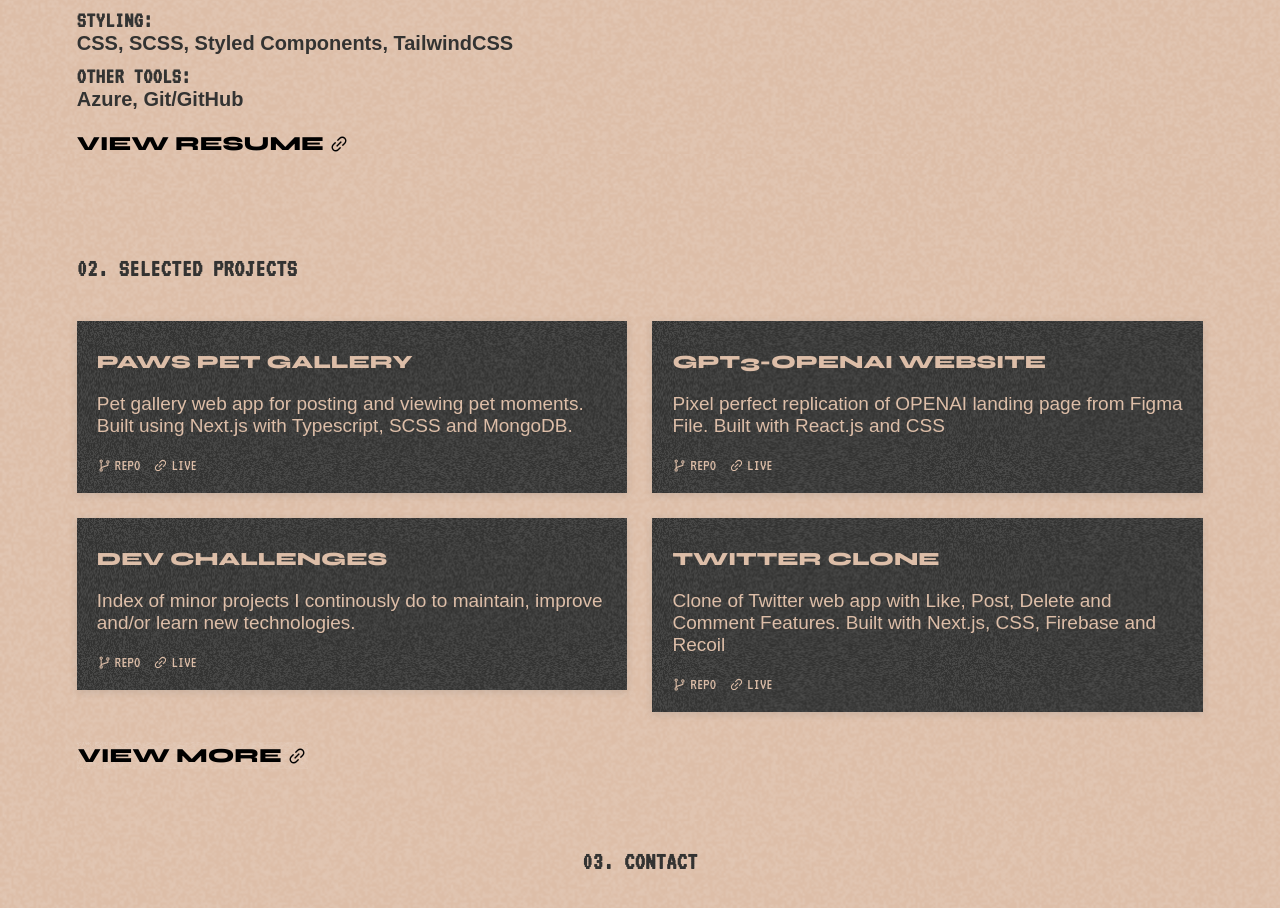
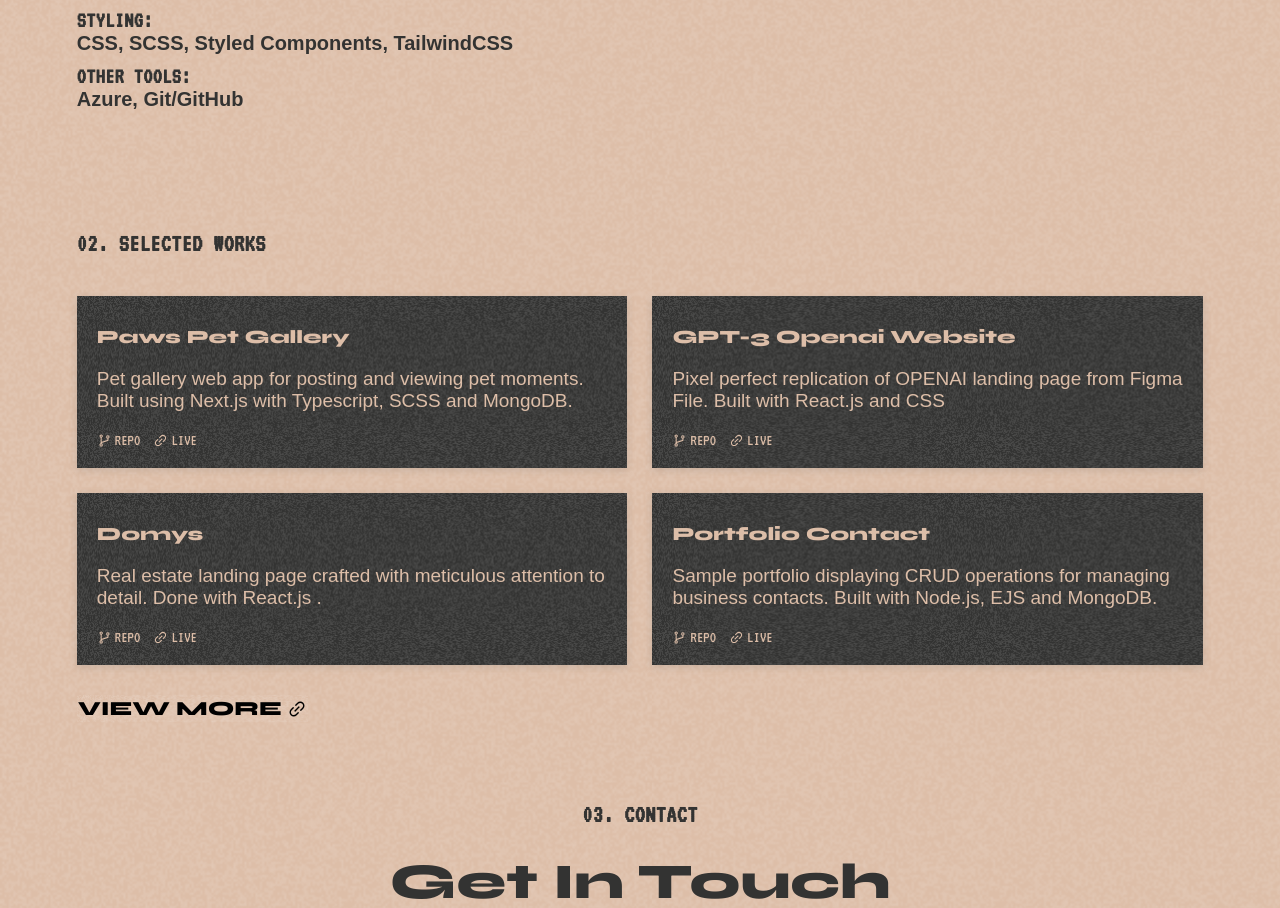
Before and after one commit to PhemiT/portfolio-v1, a Next.js app: page / in a window 1280 px wide. Shown: the part 847-1755 px from the top of the page. Built offline with nearby package versions, Linux system fonts and the light colour scheme; a web font is replaced by a local one.

Commit message:
update works

```diff
--- a/components/Resume.tsx
+++ b/components/Resume.tsx
@@ -7,11 +7,11 @@ const Resume = () => {
     const [isModalOpen, setIsModalOpen] = useState<boolean>(false)
   return (
     <div className='resume_main'>
-        <button
+        {/* <button
         onClick={() => setIsModalOpen(true)}>
             view resume
             <Icon icon={ICONS.live}/>
-        </button>
+        </button> */}
         <Modal
         isOpen={isModalOpen} onClose={() => setIsModalOpen(false)} heading={'resume'}>
             <div>
--- /dev/null
+++ b/components/WorkAlt.tsx
@@ -0,0 +1,31 @@
+import React from 'react'
+import Icon from './Icon'
+import ICONS from '../constants/ICONS'
+
+interface WorkProps  {
+    heading: string;
+    desc: string;
+    repoLink: string;
+    liveLink: string;
+}
+
+const WorkAlt:React.FC<WorkProps> = (props) => {
+  return (
+    <div className="work">
+        <h3>{props.heading}</h3>
+        <div className="info">
+            <p>{props.desc}</p>
+            <div className="links">
+                <a href={props.repoLink} target="_blank" rel="noopener noreferrer">
+                    <span><Icon icon={ICONS.repo} color='#DDBEA8' size={15} />Repo</span>
+                </a>
+                <a href={props.liveLink} target="_blank" rel="noopener noreferrer">
+                    <span><Icon icon={ICONS.live} color='#DDBEA8' size={15} />Live</span>
+                </a>
+            </div>
+        </div>
+    </div>
+  )
+}
+
+export default WorkAlt
--- a/modules/Work.tsx
+++ b/modules/Work.tsx
@@ -1,68 +1,37 @@
 import Icon from '../components/Icon'
+import WorkAlt from '../components/WorkAlt'
 import ICONS from '../constants/ICONS'
 
 const Work = () => {
     return (
         <>
             <div className="folio-work mg-container heading" id="work">
-                <h3>02. Selected Projects</h3>
+                <h3>02. Selected Works</h3>
                 <div className="selected-works">
-                    <div className="work">
-                        <h3>PAWS PET GALLERY</h3>
-                        <div className="info">
-                            <p>Pet gallery web app for posting and viewing pet moments. Built using Next.js with Typescript, SCSS and MongoDB.</p>
-                            <div className="links">
-                                <a href="https://github.com/PhemiT/Paws" target="_blank" rel="noopener noreferrer">
-                                    <span><Icon icon={ICONS.repo} color='#DDBEA8' size={15} />Repo</span>
-                                </a>
-                                <a href="https://paws-app.vercel.app/" target="_blank" rel="noopener noreferrer">
-                                    <span><Icon icon={ICONS.live} color='#DDBEA8' size={15} />Live</span>
-                                </a>
-                            </div>
-                        </div>
-                    </div>
-                    <div className="work">
-                        <h3>GPT3-OPENAI WEBSITE</h3>
-                        <div className="info">
-                            <p>Pixel perfect replication of OPENAI landing page from Figma File. Built with React.js and CSS</p>
-                            <div className="links">
-                                <a href="https://github.com/PhemiT/gpt3-openai-site" target="_blank" rel="noopener noreferrer">
-                                    <span><Icon icon={ICONS.repo} color='#DDBEA8' size={15} />Repo</span>
-                                </a>
-                                <a href="https://gpt3-openai-pt.vercel.app/" target="_blank" rel="noopener noreferrer">
-                                    <span><Icon icon={ICONS.live} color='#DDBEA8' size={15} />Live</span>
-                                </a>
-                            </div>
-                        </div>
-                    </div>
-                    <div className="work">
-                        <h3>DEV CHALLENGES</h3>
-                        <div className="info">
-                            <p>Index of minor projects I continously do to maintain, improve and/or learn new technologies.</p>
-                            <div className="links">
-                                <a href="https://github.com/PhemiT/Dev-Challenges" target="_blank" rel="noopener noreferrer">
-                                    <span><Icon icon={ICONS.repo} color='#DDBEA8' size={15} />Repo</span>
-                                </a>
-                                <a href="https://dev-challenges-phemit.vercel.app/" target="_blank" rel="noopener noreferrer">
-                                    <span><Icon icon={ICONS.live} color='#DDBEA8' size={15} />Live</span>
-                                </a>
-                            </div>
-                        </div>
-                    </div>
-                    <div className="work">
-                        <h3>TWITTER CLONE</h3>
-                        <div className="info">
-                            <p>Clone of Twitter web app with Like, Post, Delete and Comment Features. Built with Next.js, CSS, Firebase and Recoil</p>
-                            <div className="links">
-                                <a href="https://github.com/PhemiT/twitter-clone-next-js" target="_blank" rel="noopener noreferrer">
-                                    <span><Icon icon={ICONS.repo} color='#DDBEA8' size={15} />Repo</span>
-                                </a>
-                                <a href="https://twitter-clone-phemi-t.vercel.app/" target="_blank" rel="noopener noreferrer">
-                                    <span><Icon icon={ICONS.live} color='#DDBEA8' size={15} />Live</span>
-                                </a>
-                            </div>
-                        </div>
-                    </div>
+                    <WorkAlt
+                    heading='paws pet gallery'
+                    desc='Pet gallery web app for posting and viewing pet moments. Built using Next.js with Typescript, SCSS and MongoDB.'
+                    repoLink='https://github.com/PhemiT/Paws'
+                    liveLink='https://paws-app.vercel.app/'
+                     />
+                     <WorkAlt
+                    heading='GPT-3 openai website'
+                    desc='Pixel perfect replication of OPENAI landing page from Figma File. Built with React.js and CSS'
+                    repoLink='https://github.com/PhemiT/gpt3-openai-site'
+                    liveLink='https://gpt3-openai-pt.vercel.app/'
+                     />
+                     <WorkAlt
+                    heading='domys'
+                    desc='Real estate landing page crafted with meticulous attention to detail. Done with React.js .'
+                    repoLink='https://github.com/PhemiT/domys'
+                    liveLink='https://domys.vercel.app/'
+                     />
+                     <WorkAlt
+                    heading='portfolio contact'
+                    desc='Sample portfolio displaying CRUD operations for managing business contacts. Built with Node.js, EJS and MongoDB.'
+                    repoLink='https://github.com/PhemiT/portfolio-contact'
+                    liveLink='https://portfolio-contact-39rs.onrender.com/'
+                     />
                 </div>
                     <div className="works-cta">
                         <a href="https://github.com/PhemiT?tab=repositories" target="_blank" rel="noopener noreferrer">
--- a/styles/globals.scss
+++ b/styles/globals.scss
@@ -311,48 +311,6 @@ button {
         justify-items: flex-start;
         align-items: flex-start;
         gap: 25px;
-
-        .work {
-            background-color: $clr-grey;
-            background-image: $bg-image;
-            box-shadow: rgba(99, 99, 99, 0.2) 0px 2px 8px 0px;
-            color: $clr-bg;
-            width: 100%;
-            padding: 20px;
-            transition: all 200ms ease;
-
-            h3 {
-               font-family: $ff-heading;
-               font-weight: 800;
-               padding: 0;
-               padding-block: 10px  20px;
-            }
-
-            .info {
-                p {
-                    padding-bottom: 20px;
-                }
-
-                span {
-                    font-family: $ff-pixel;
-                    text-transform: uppercase;
-                }
-            }
-
-            .links {
-                display: flex;
-                align-items: center;
-                gap: 13px;
-
-                span {
-                    display: flex;
-                    align-items: center;
-                    gap: 3px;
-                }
-            }
-        }
-
-
     }
 
     .works-cta {
@@ -376,6 +334,47 @@ button {
             color: $clr-black;
             border: 1.5px solid transparent;
             cursor: pointer;
+        }
+    }
+}
+
+.work {
+    background-color: $clr-grey;
+    background-image: $bg-image;
+    box-shadow: rgba(99, 99, 99, 0.2) 0px 2px 8px 0px;
+    color: $clr-bg;
+    width: 100%;
+    padding: 20px;
+    transition: all 200ms ease;
+
+    h3 {
+       font-family: $ff-heading;
+       font-weight: 800;
+       padding: 0;
+       padding-block: 10px  20px;
+       text-transform: capitalize;
+    }
+
+    .info {
+        p {
+            padding-bottom: 20px;
+        }
+
+        span {
+            font-family: $ff-pixel;
+            text-transform: uppercase;
+        }
+    }
+
+    .links {
+        display: flex;
+        align-items: center;
+        gap: 13px;
+
+        span {
+            display: flex;
+            align-items: center;
+            gap: 3px;
         }
     }
 }
```
